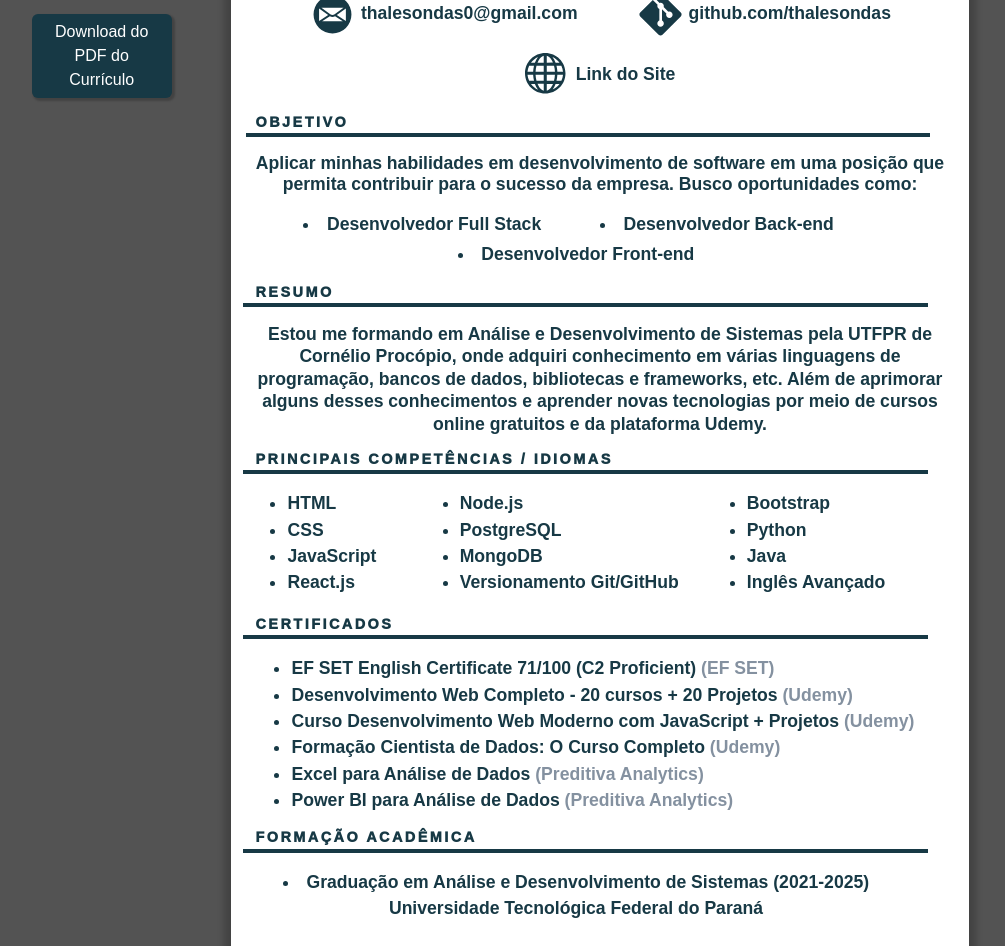
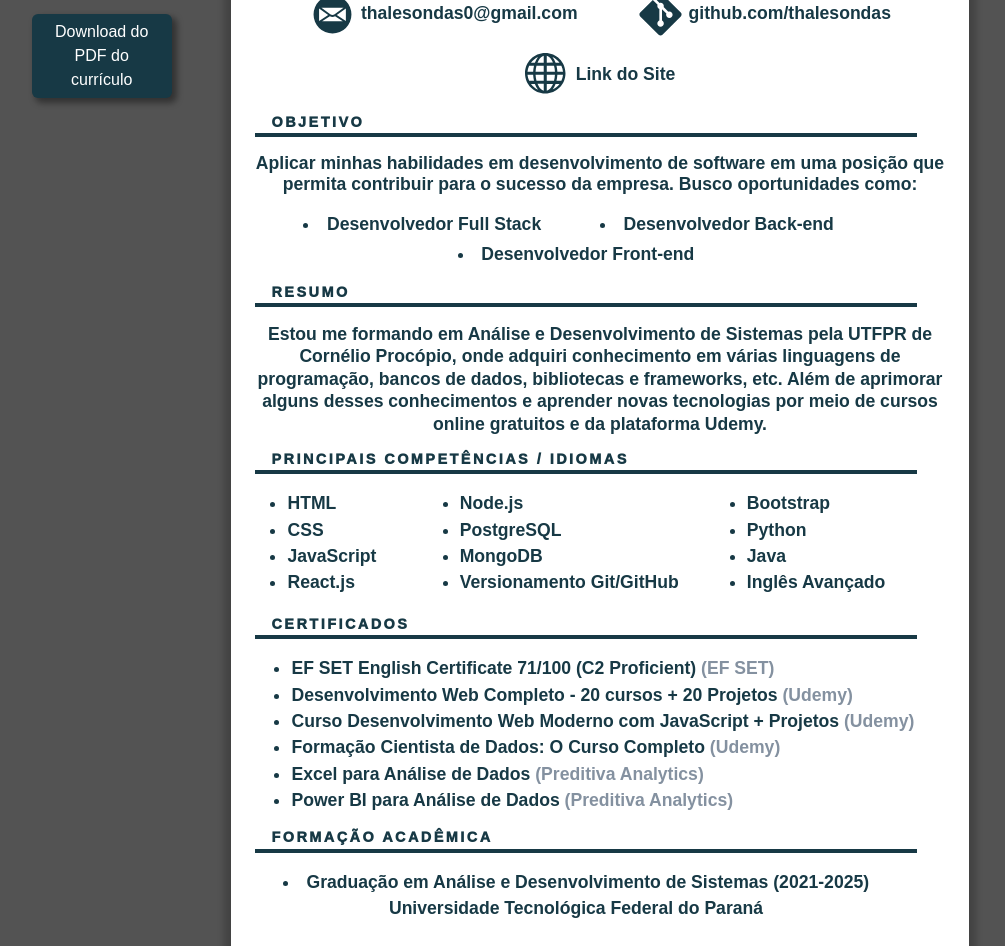
Before and after one commit to thalesondas/curriculum, a React (Create React App) app: page / in a window 1280 px wide. Shown: the part 220-1166 px from the top of the page, without its empty margins (40-1045 px from the left). Built offline with nearby package versions, Linux system fonts and the light colour scheme.

Commit message:
Arrumando e o alinhamento do h3 e do hr

```diff
--- a/src/App.css
+++ b/src/App.css
@@ -16,14 +16,14 @@
   background-color: var(--cor-background);
   min-height: 100vh;
   width: 785px;
-  box-shadow: 0px 0px 7px 7px rgba(0, 0, 0, 0.2)
+  box-shadow: 0px 0px 7px 7px rgba(0, 0, 0, 0.2);
 }
 
 .btn-custom{
   background-color: var(--cor-primaria) !important;
   border: var(--cor-primaria) !important;
   width: 140px;
-  box-shadow: 2px 2px 2px 1px rgba(0, 0, 0, 0.2);
+  box-shadow: 4px 4px 6px 1px rgba(0, 0, 0, 0.4);
 }
 
 .p-lado-esquerdo{
--- a/src/components/Certificados.js
+++ b/src/components/Certificados.js
@@ -3,10 +3,10 @@ import { Container } from "react-bootstrap";
 const Certificados = () => {
     return(
         <Container className="mt-1">
-            <Container className="d-flex justify-content-start align-items-start">
-                <h3>Certificados</h3>
+            <Container className="d-flex flex-column justify-content-start align-items-start">
+                <h3 className="ms-3">Certificados</h3>
+                <hr />
             </Container>
-            <hr />
             <ul className="ms-3">
                 <li>EF SET English Certificate 71/100 (C2 Proficient) <span className="letra-cinza">(EF SET)</span></li>
                 <li>Desenvolvimento Web Completo - 20 cursos + 20 Projetos <span className="letra-cinza">(Udemy)</span></li>
--- a/src/components/Competencias.js
+++ b/src/components/Competencias.js
@@ -3,10 +3,10 @@ import { Col, Container } from "react-bootstrap";
 const Competencias = () => {
     return(
         <Container className="mt-1">
-            <Container className="d-flex justify-content-start">
-                <h3>Principais Competências / Idiomas</h3>
+            <Container className="d-flex flex-column justify-content-start">
+                <h3 className="ms-3">Principais Competências / Idiomas</h3>
+                <hr />
             </Container>
-            <hr />
             <Container className="d-flex">
             <Col xs={3}>
                 <ul>
--- a/src/components/Formacao.js
+++ b/src/components/Formacao.js
@@ -3,10 +3,10 @@ import { Container } from "react-bootstrap";
 const Formacao = () => {
     return(
         <Container className="mb-4">
-            <Container>
-                <h3>Formação Acadêmica</h3>
+            <Container className="d-flex flex-column">
+                <h3 className="ms-3">Formação Acadêmica</h3>
+                <hr />
             </Container>
-            <hr />
             <li className="me-5" style={{ textAlign: 'center' }}>Graduação em Análise e Desenvolvimento de Sistemas (2021-2025)<br />Universidade Tecnológica Federal do Paraná</li>
         </Container>
     )
--- a/src/components/LadoEsquerdo.js
+++ b/src/components/LadoEsquerdo.js
@@ -7,7 +7,7 @@ const LadoEsquerdo = () => {
                 Este "site" foi feito sem responsividade de propósito para simular o currículo em PDF, não funcionará corretamente em telas menores.
             </p>
             <Button className="btn-custom mt-3" href="/CV.pdf" download="Curriculum Vitae - Thales Ondas">
-                Download do PDF do Currículo
+                Download do PDF do currículo
             </Button>
         </Container>
     )
--- a/src/components/Objetivo.js
+++ b/src/components/Objetivo.js
@@ -3,12 +3,13 @@ import { Col, Container } from "react-bootstrap";
 const Objetivo = () => {
     return(
         <Container className="mt-3 d-flex flex-column align-items-center">
-            <Container className="d-flex justify-content-start align-items-start">
-                <h3>Objetivo</h3>
+            <Container className="d-flex flex-column justify-content-start align-items-start">
+                <h3 className="ms-3">Objetivo</h3>
+                <hr />
             </Container>
-            <hr className="me-4" />
             <p className="text-center" style={{ lineHeight: '1.3rem'}}>
-                Aplicar minhas habilidades em desenvolvimento de software em uma posição que permita contribuir para o sucesso da empresa. Busco oportunidades como:
+                Aplicar minhas habilidades em desenvolvimento de software em uma posição que<br/>
+                permita contribuir para o sucesso da empresa. Busco oportunidades como:
             </p>
             <Container className="d-flex">
                 <Col className="ms-5 d-flex justify-content-start"><li>Desenvolvedor Full Stack</li></Col>
--- a/src/components/Resumo.js
+++ b/src/components/Resumo.js
@@ -4,15 +4,15 @@ const Resumo = () => {
     return(
         <Container>
             <Container className="mt-3 d-flex flex-column align-items-start">
-                <h3>Resumo</h3>
+                <h3 className="ms-3">Resumo</h3>
+                <hr />
             </Container>
-            <hr />
             <p className="text-center" style={{ whiteSpace: 'pre-wrap', lineHeight: '1.4rem' }}>
-            Estou me formando em Análise e Desenvolvimento de Sistemas pela UTFPR de<br/>
-            Cornélio Procópio, onde adquiri conhecimento em várias linguagens de<br/>
-            programação, bancos de dados, bibliotecas e frameworks, etc. Além de aprimorar<br/>
-            alguns desses conhecimentos e aprender novas tecnologias por meio de cursos<br/>
-            online gratuitos e da plataforma Udemy.
+                Estou me formando em Análise e Desenvolvimento de Sistemas pela UTFPR de<br/>
+                Cornélio Procópio, onde adquiri conhecimento em várias linguagens de<br/>
+                programação, bancos de dados, bibliotecas e frameworks, etc. Além de aprimorar<br/>
+                alguns desses conhecimentos e aprender novas tecnologias por meio de cursos<br/>
+                online gratuitos e da plataforma Udemy.
             </p>
         </Container>
     )
```
